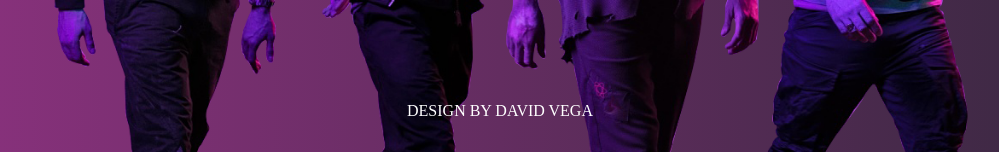
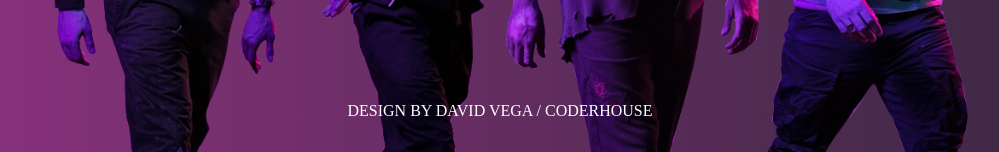
Before and after one commit to DavidVega1984/website_COLPLAY_final_Vega, a plain HTML site: page index.html in a window 1280 px wide. Shown: the part 6882-7034 px from the top of the page, without its empty margins (140-1139 px from the left). Drawn offline with nearby package versions, Linux system fonts and the light colour scheme; a web font is replaced by a local one.

Commit message:
se realiza cambios en el footer

```diff
--- a/index.html
+++ b/index.html
@@ -160,7 +160,7 @@
         <section class="coldplay" id="coldplay">
             <img src="./assets/imagenes/band.png" />
             <footer>
-                DESIGN BY DAVID VEGA
+                DESIGN BY DAVID VEGA / CODERHOUSE
             </footer>
         </section>
     </main>
```
